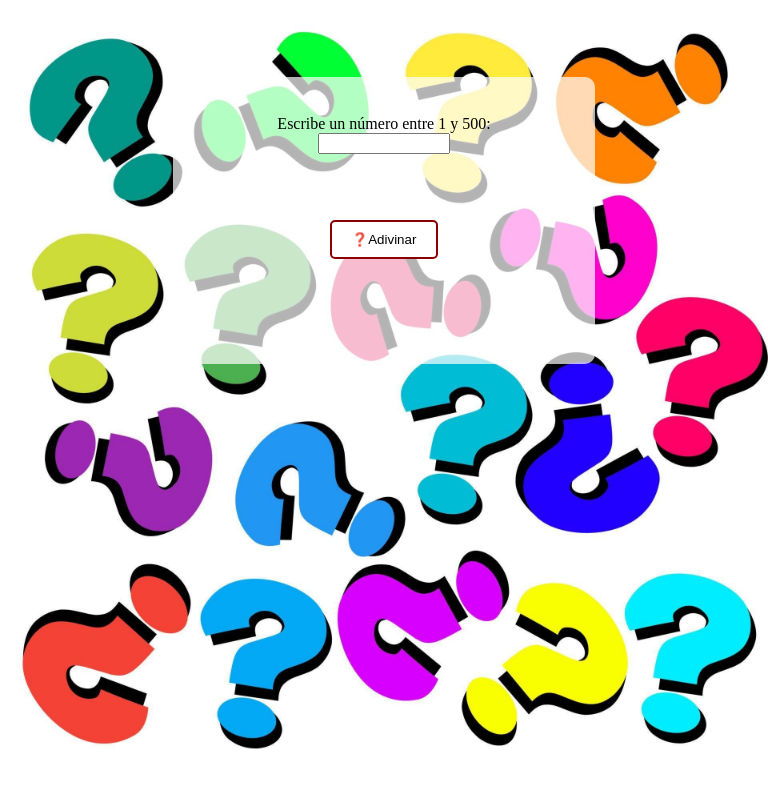
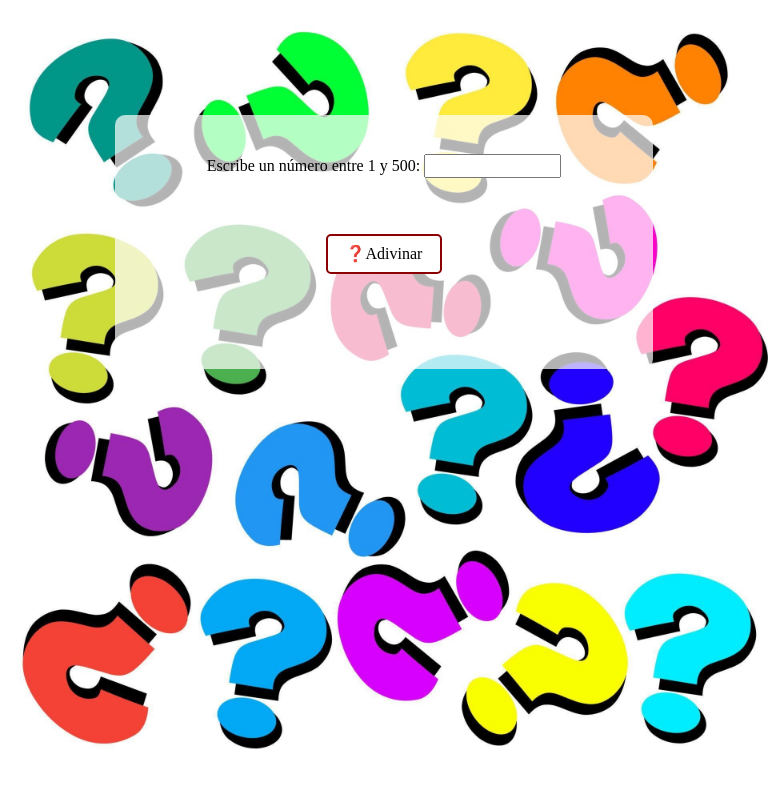
Before and after one commit to fontanillus/adivinarnumero, a plain HTML site: page index.html in a window 768 px wide. Drawn offline with nearby package versions, Linux system fonts and the light colour scheme.

Commit message:
Add files via upload

```diff
--- a/css/style.css
+++ b/css/style.css
@@ -41,3 +41,62 @@ button {
     cursor: pointer;
     transition: background-color 0.3s;
 }
+
+.oculto {
+    display: none;
+}
+
+/* Mobile Devices */
+@media (max-width: 768px) {
+    .container {
+        width: 75%;
+        /* Reduce the width on smaller screens */
+        margin-top: 15%;
+        /* Adjust the margin for better centering */
+    }
+
+    input {
+        padding-right: 10%;
+        /* Adjust input padding for smaller screens */
+    }
+
+    button {
+        margin: 30px 50px;
+        /* Reduce the margin for smaller devices */
+        padding: 8px 16px;
+        /* Smaller padding for buttons */
+    }
+}
+
+/* Tablets and Portrait Mode */
+@media (max-width: 1024px) and (min-width: 768px) {
+    .container {
+        width: 60%;
+        /* Adjust container width for tablets */
+    }
+
+    input {
+        padding-right: 15%;
+        /* Adjust padding for input */
+    }
+
+    button {
+        margin: 40px 80px;
+        /* Adjust button spacing */
+        padding: 9px 18px;
+        /* Slightly smaller padding */
+    }
+}
+
+/* Landscape Mode on Mobile Devices */
+@media (max-width: 768px) and (orientation: landscape) {
+    .container {
+        width: 80%;
+        /* Make the container even wider in landscape */
+    }
+
+    button {
+        margin: 20px 40px;
+        /* Adjust margins to make the buttons more compact */
+    }
+}
--- a/index.html
+++ b/index.html
@@ -1,16 +1,15 @@
 <!DOCTYPE html>
 <html lang="es">
+
 <head>
     <meta charset="UTF-8">
     <meta name="viewport" content="width=device-width, initial-scale=1.0">
     <title>Adivinar número</title>
+    <link rel="stylesheet" href="https://necolas.github.io/normalize.css/8.0.1/normalize.css">
     <link rel="stylesheet" href="./css/style.css">
-    <style>
-        .oculto {
-            display: none;
-        }
-    </style>
+
 </head>
+
 <body>
     <div class="container forma">
         <label for="numero">Escribe un número entre 1 y 500:</label>
@@ -24,4 +23,5 @@
     <script src="./js/juego.js"></script>
 
 </body>
+
 </html>
```
